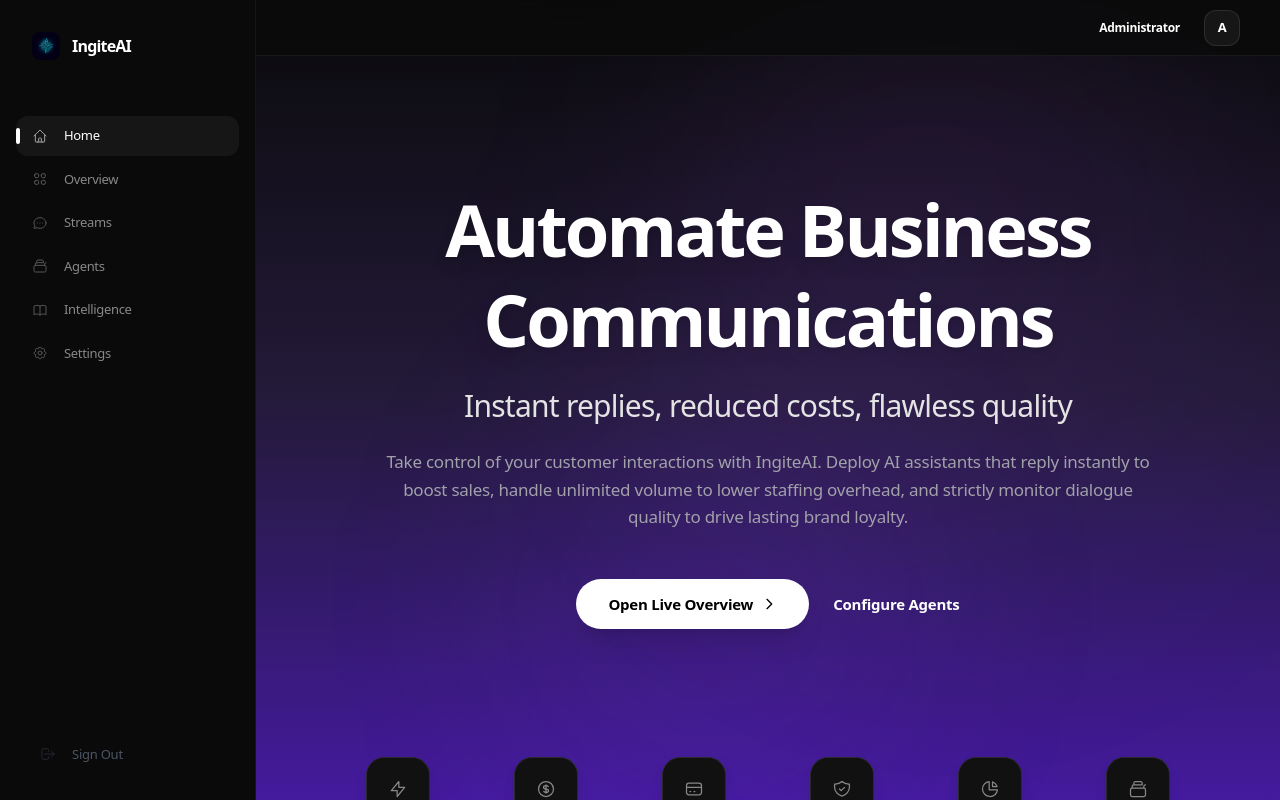
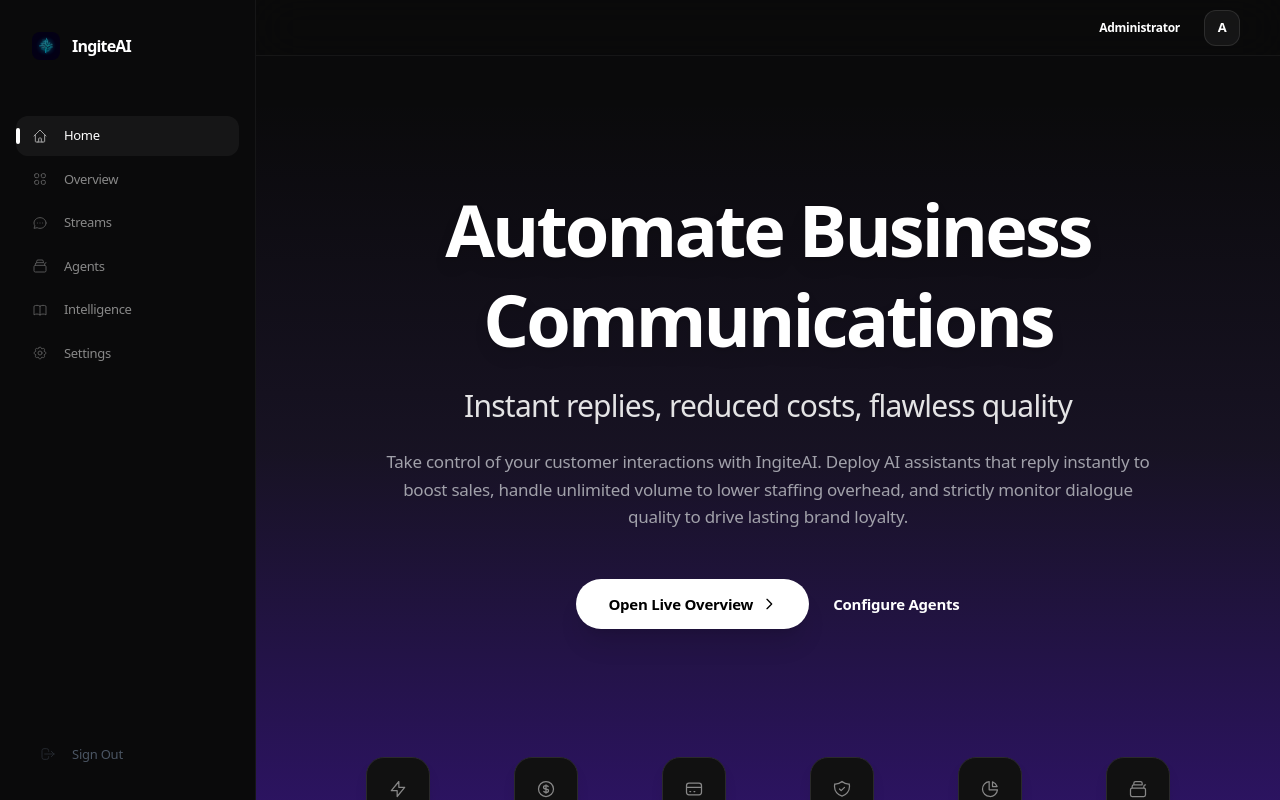
Before and after one commit to Asicvfx/IngiteAI, a Nuxt app in the folder frontend/: page / in a window 1280 px wide. Built offline with nearby package versions, Linux system fonts and the light colour scheme; what vue3-google-login would draw is missing.

Commit message:
fix: reduce purple glow intensity for subtler look

```diff
--- a/frontend/layouts/default.vue
+++ b/frontend/layouts/default.vue
@@ -33,9 +33,8 @@
     <!-- Main Content Container -->
     <main class="flex-1 flex flex-col h-screen overflow-hidden relative bg-[#0A0A0B]">
       <!-- Global purple ambient glow -->
-      <div class="absolute bottom-0 left-0 right-0 h-[800px] bg-gradient-to-t from-[#6A25FF]/60 via-[#8B5CF6]/20 to-transparent pointer-events-none z-0"></div>
-      <div class="absolute top-0 right-0 w-[600px] h-[600px] bg-gradient-to-br from-[#A855F7]/15 to-transparent rounded-full blur-[120px] pointer-events-none z-0"></div>
-      <div class="absolute bottom-0 left-1/4 w-[400px] h-[400px] bg-[#7C3AED]/10 rounded-full blur-[100px] pointer-events-none z-0"></div>
+      <div class="absolute bottom-0 left-0 right-0 h-[700px] bg-gradient-to-t from-[#6A25FF]/35 via-[#8B5CF6]/10 to-transparent pointer-events-none z-0"></div>
+      <div class="absolute top-0 right-0 w-[500px] h-[500px] bg-gradient-to-br from-[#A855F7]/8 to-transparent rounded-full blur-[120px] pointer-events-none z-0"></div>
 
       <header class="h-14 border-b border-white/5 flex items-center justify-end px-10 z-40 bg-[#0A0A0B]/80 backdrop-blur-xl shrink-0">
         <div class="flex items-center space-x-6">
```
